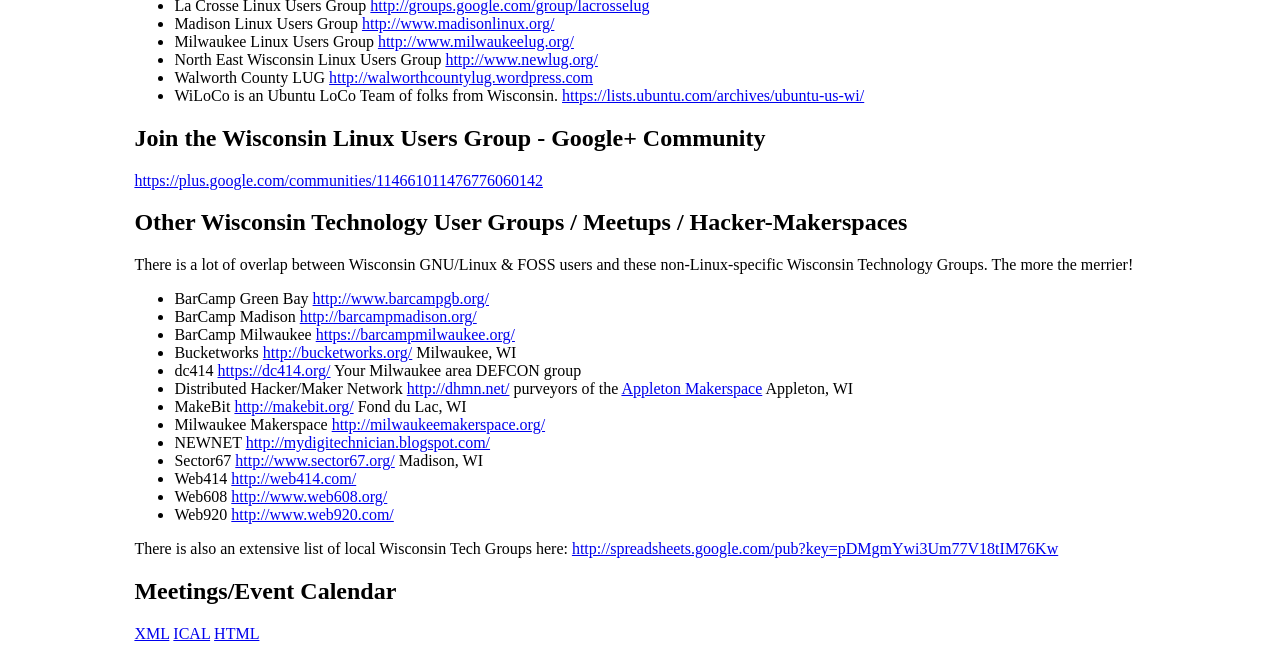
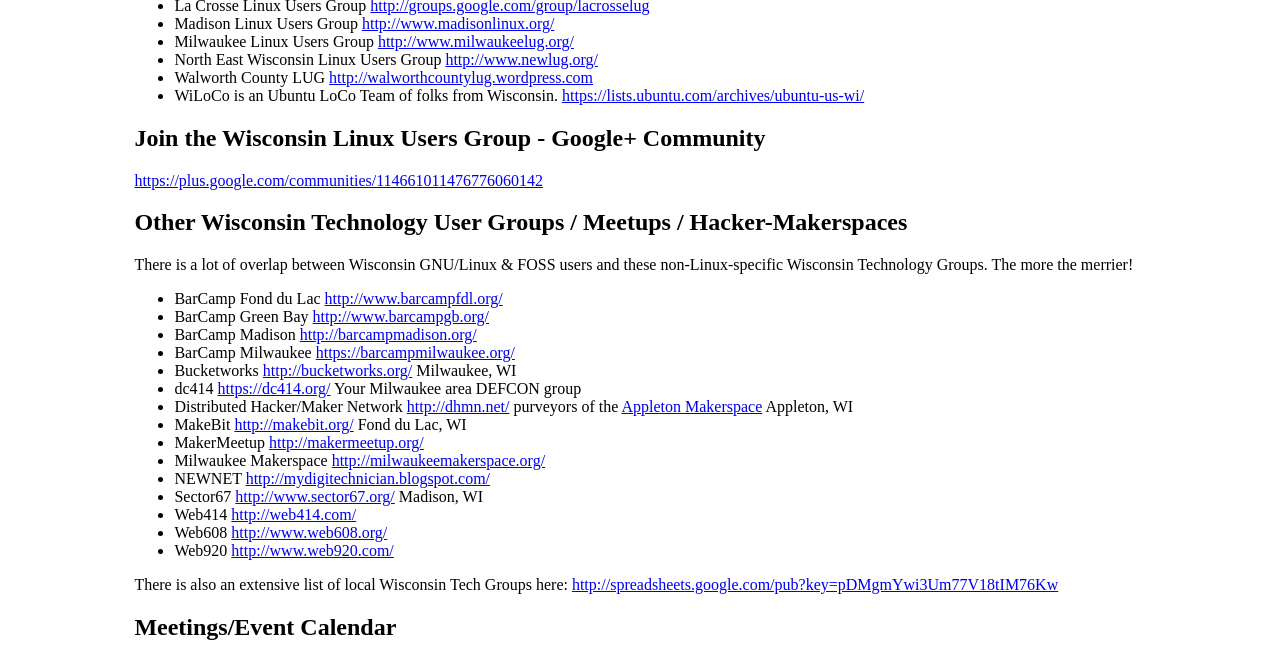
Before and after one commit to bertramt/wisconsinlinux, a plain HTML site: page index.htm in a window 1280 px wide. Shown: the part 326-984 px from the top of the page. Drawn offline with Linux system fonts and the light colour scheme; grey boxes are pictures that could not be loaded.

Commit message:
Add BCFDL and Maker Meetup

```diff
--- a/index.htm
+++ b/index.htm
@@ -67,13 +67,15 @@
 <p>There is a lot of overlap between Wisconsin GNU/Linux &amp; FOSS users and these non-Linux-specific Wisconsin Technology Groups.  The more the merrier!
 </p>
 
-<ul><li> BarCamp Green Bay <a href="http://www.barcampgb.org/">http://www.barcampgb.org/</a>
+<ul><li> BarCamp Fond du Lac <a href="http://www.barcampfdl.org/">http://www.barcampfdl.org/</a>
+</li><li> BarCamp Green Bay <a href="http://www.barcampgb.org/">http://www.barcampgb.org/</a>
 </li><li> BarCamp Madison <a href="http://barcampmadison.org/">http://barcampmadison.org/</a>
 </li><li> BarCamp Milwaukee <a href="https://barcampmilwaukee.org/">https://barcampmilwaukee.org/</a>
 </li><li> Bucketworks <a href="http://bucketworks.org/">http://bucketworks.org/</a>  Milwaukee, WI
 </li><li> dc414 <a href="https://dc414.org/">https://dc414.org/</a> Your Milwaukee area DEFCON group
 </li><li> Distributed Hacker/Maker Network <a href="http://dhmn.net/">http://dhmn.net/</a> purveyors of the <a href="http://dhmn.net/appleton-makerspace/">Appleton Makerspace</a> Appleton, WI
 </li><li> MakeBit <a href="http://makebit.org/">http://makebit.org/</a>  Fond du Lac, WI
+</li><li> MakerMeetup <a href="http://makermeetup.org/">http://makermeetup.org/</a>
 </li><li> Milwaukee Makerspace <a href="http://milwaukeemakerspace.org/">http://milwaukeemakerspace.org/</a>
 </li><li> NEWNET <a href="http://mydigitechnician.blogspot.com/">http://mydigitechnician.blogspot.com/</a>
 </li><li> Sector67 <a href="http://www.sector67.org/">http://www.sector67.org/</a>      Madison, WI
```
